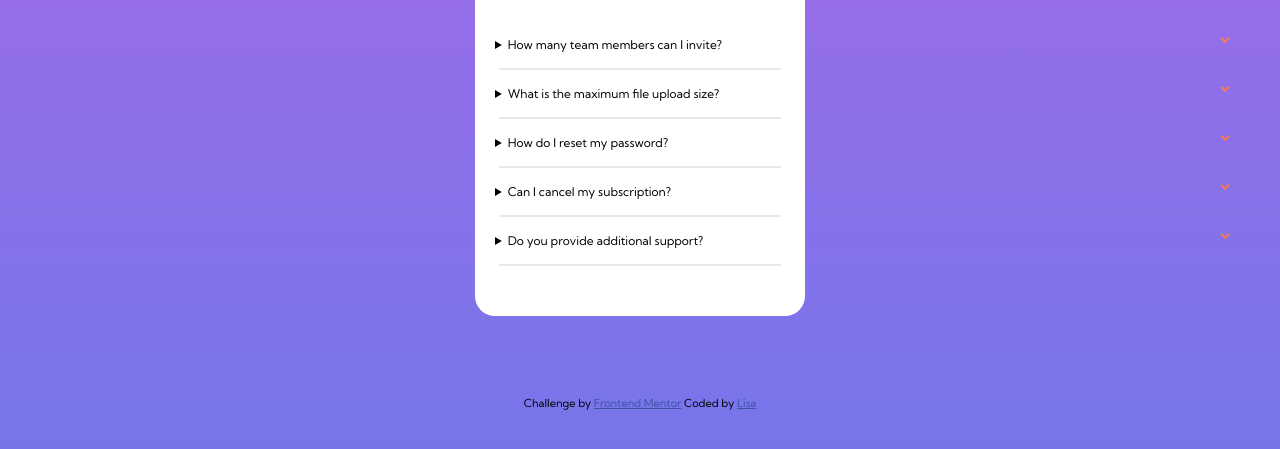
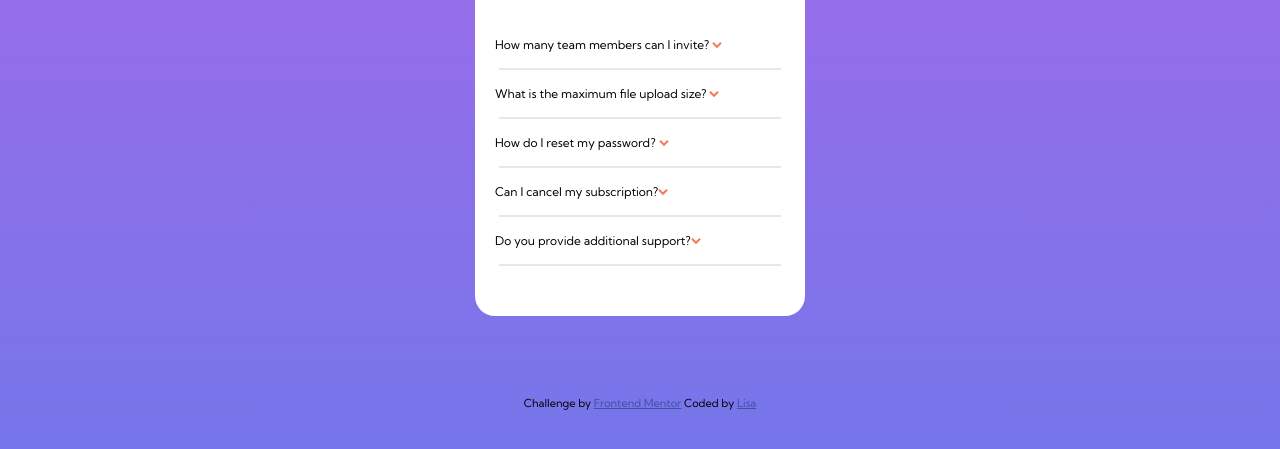
Before and after one commit to CrypticMango/faq-acordian-card, a plain HTML site: page index.html in a window 1280 px wide. Shown: the part 351-800 px from the top of the page. Drawn offline with Linux system fonts and the light colour scheme.

Commit message:
removed arrow images from html
added before and after for arrows in css

```diff
--- a/index.html
+++ b/index.html
@@ -25,7 +25,7 @@
     <h1>FAQ</h1>
     <div id="questions">
       <details>
-      <summary class="question">How many team members can I invite?<img id="pink-down-arrow" src="/images/icon-arrow-down.svg" alt="down-arrow" aria-label="downward-arrow">
+      <summary class="question">How many team members can I invite?<img id="pink-down-arrow">
 
       </summary>
       <p class="answer">
@@ -37,7 +37,7 @@
 
       <hr>
       <details>
-      <summary class="question">What is the maximum file upload size? <img id="pink-down-arrow" src="/images/icon-arrow-down.svg" alt="down-arrow" aria-label="downward-arrow">
+      <summary class="question">What is the maximum file upload size? <img id="pink-down-arrow">
       </summary>
       <p class="answer">No more than 2GB. All files in your account must fit your allotted storage space.</p>
     </details>
@@ -45,7 +45,7 @@
 
       <hr>
       <details>
-      <summary class="question">How do I reset my password? <img id="pink-down-arrow" src="/images/icon-arrow-down.svg" alt="down-arrow" aria-label="downward-arrow"></summary>
+      <summary class="question">How do I reset my password? <img id="pink-down-arrow"></summary>
       <p class="answer">
         Click “Forgot password” from the login page or “Change password” from your profile page.
         A reset link will be emailed to you.
@@ -56,14 +56,14 @@
       <hr>
 
       <details>
-        <summary class="question">Can I cancel my subscription?<img id="pink-down-arrow" src="/images/icon-arrow-down.svg" alt="down-arrow" aria-label="downward-arrow"></summary>
+        <summary class="question">Can I cancel my subscription?<img id="pink-down-arrow" ></summary>
         <p class="answer">Yes! Send us a message and we’ll process your request no questions asked.</p>
       </details>
 
       <hr>
 
       <details>
-        <summary class="question">Do you provide additional support?<img id="pink-down-arrow" src="/images/icon-arrow-down.svg" alt="down-arrow" aria-label="downward-arrow"></summary>
+        <summary class="question">Do you provide additional support?<img id="pink-down-arrow"></summary>
         <p class="answer">Chat and email support is available 24/7. Phone lines are open during normal business hours.</p>
       </details>
 
--- a/style.css
+++ b/style.css
@@ -29,6 +29,22 @@ main {
     height: 100%;
 }
 
+details>summary {
+    list-style: none;
+  }
+
+  summary::-webkit-details-marker {
+    display: none
+  }
+
+summary::after {
+    content: url(/images/icon-arrow-down.svg);
+  }
+  details[open] summary:after {
+    transform: scaleY(-1);
+    content: '🔼';
+  }
+
 #lady-online {
     width:250px;
     display: block;
@@ -46,6 +62,7 @@ h1 {
 
 details {
     padding: 10px 20px 10px 20px;
+
 }
 
 hr {
```
